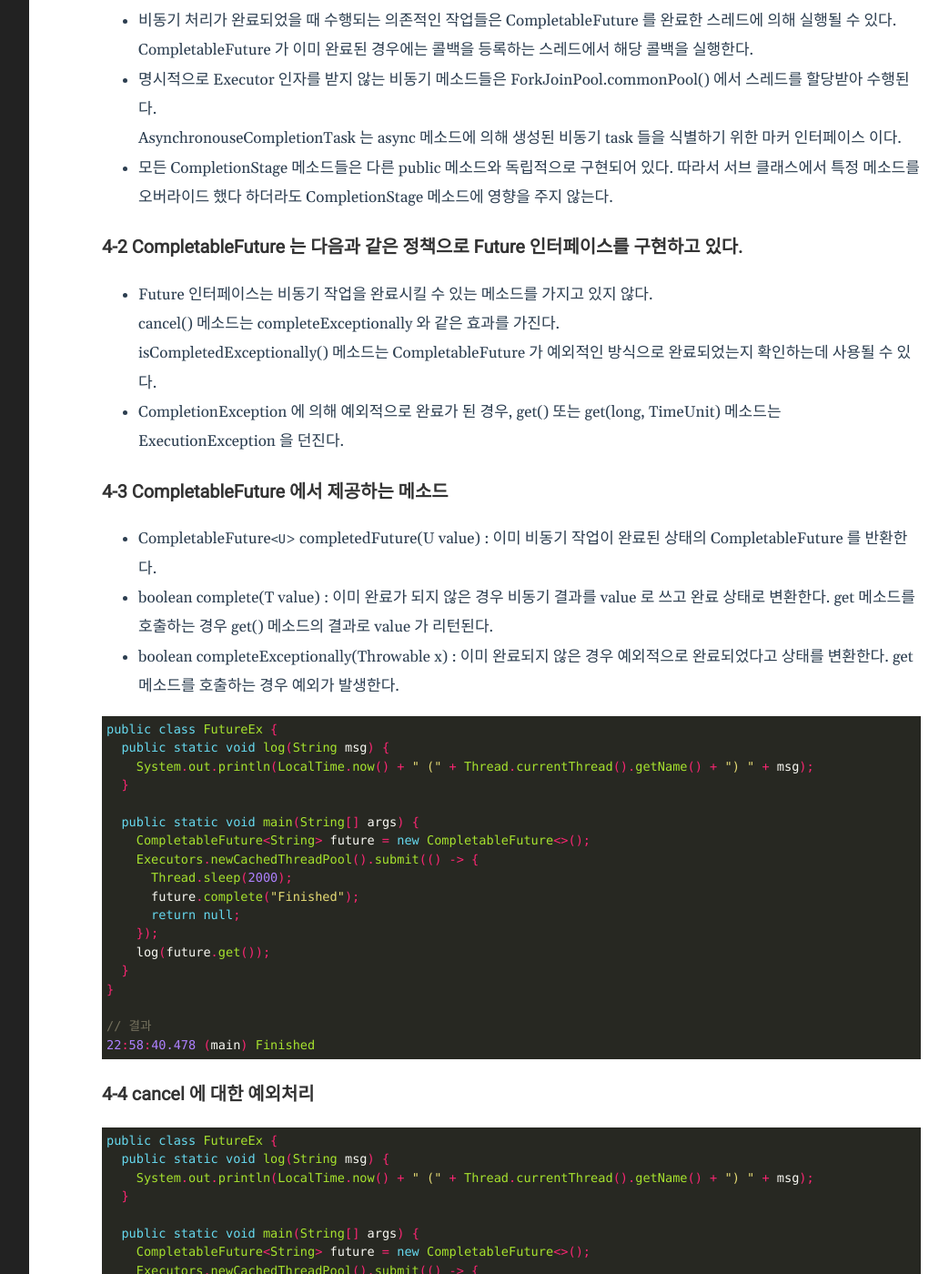
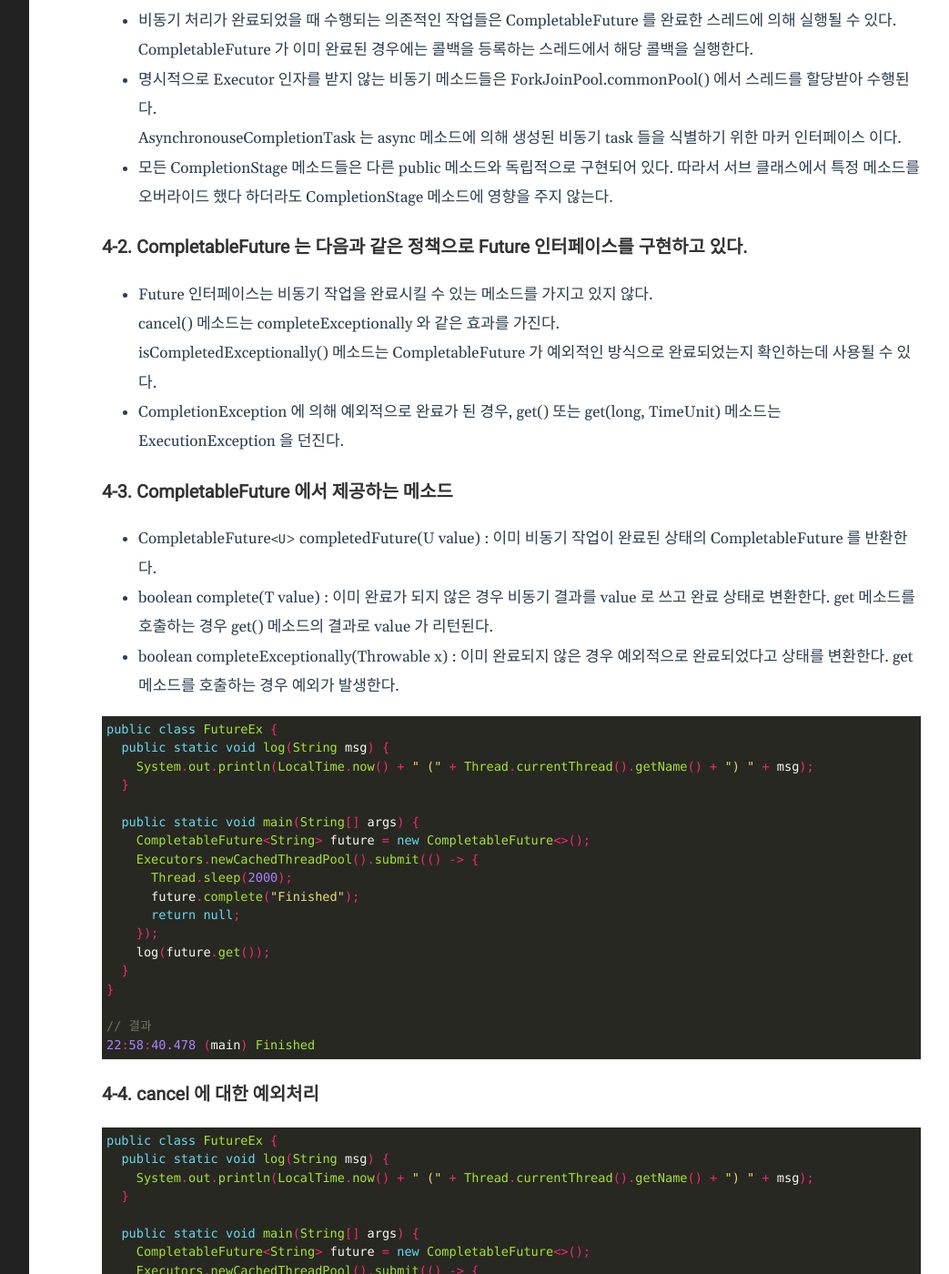
Before and after one commit to 5-SH/5-sh.github.io-deprecated, a Jekyll site: the page built from _posts/2021-04-16-java-asynchronous.md, in a window 1280 px wide and 1400 px high, scrolled down 6456 px. Shown: the whole window at 91% size, without its empty margins (188-1231 px from the left). Built offline with Jekyll 4.4.1, drawn with Linux system fonts in a browser that asks for light colours; some of the changed text lies outside the part shown.

Commit message:
오타 수정

````diff
--- a/_posts/2021-04-16-java-asynchronous.md
+++ b/_posts/2021-04-16-java-asynchronous.md
@@ -294,13 +294,13 @@ public class FutureEx {
   AsynchronouseCompletionTask 는 async 메소드에 의해 생성된 비동기 task 들을 식별하기 위한 마커 인터페이스 이다.
   - 모든 CompletionStage 메소드들은 다른 public 메소드와 독립적으로 구현되어 있다. 따라서 서브 클래스에서 특정 메소드를 오버라이드 했다 하더라도 CompletionStage 메소드에 영향을 주지 않는다.
 
-### 4-2 CompletableFuture 는 다음과 같은 정책으로 Future 인터페이스를 구현하고 있다.
+### 4-2. CompletableFuture 는 다음과 같은 정책으로 Future 인터페이스를 구현하고 있다.
   - Future 인터페이스는 비동기 작업을 완료시킬 수 있는 메소드를 가지고 있지 않다.
   cancel() 메소드는 completeExceptionally 와 같은 효과를 가진다.
   isCompletedExceptionally() 메소드는 CompletableFuture 가 예외적인 방식으로 완료되었는지 확인하는데 사용될 수 있다.
   - CompletionException 에 의해 예외적으로 완료가 된 경우, get() 또는 get(long, TimeUnit) 메소드는 ExecutionException 을 던진다.
 
-### 4-3 CompletableFuture 에서 제공하는 메소드
+### 4-3. CompletableFuture 에서 제공하는 메소드
   - CompletableFuture`<U`> completedFuture(U value) : 이미 비동기 작업이 완료된 상태의 CompletableFuture 를 반환한다.
   - boolean complete(T value) : 이미 완료가 되지 않은 경우 비동기 결과를 value 로 쓰고 완료 상태로 변환한다. get 메소드를 호출하는 경우 get() 메소드의 결과로 value 가 리턴된다.
   - boolean completeExceptionally(Throwable x) : 이미 완료되지 않은 경우 예외적으로 완료되었다고 상태를 변환한다. get 메소드를 호출하는 경우 예외가 발생한다.
@@ -326,7 +326,7 @@ public class FutureEx {
 22:58:40.478 (main) Finished
 ```
 
-### 4-4 cancel 에 대한 예외처리
+### 4-4. cancel 에 대한 예외처리
 ```java
 public class FutureEx {
   public static void log(String msg) {
@@ -363,7 +363,7 @@ java.util.concurrent.CancellationException
   at java.lang.Thread.run(Thread.java:748) 23:02:53.074 (main) Canceled
 ```
 
-### 4-5 supplyAsync(), runAsync()
+### 4-5. supplyAsync(), runAsync()
   CompletableFuture 는 supplyAsync() 와 runAsync() 를 제공해 직접 스레드를 생성하지 않고 작업을 Async 로 처리할 수 있다.
   supplyAsync() 는 리턴 값이 있는 반면에 runAsync() 는 리턴 값이 없다.
 
````
